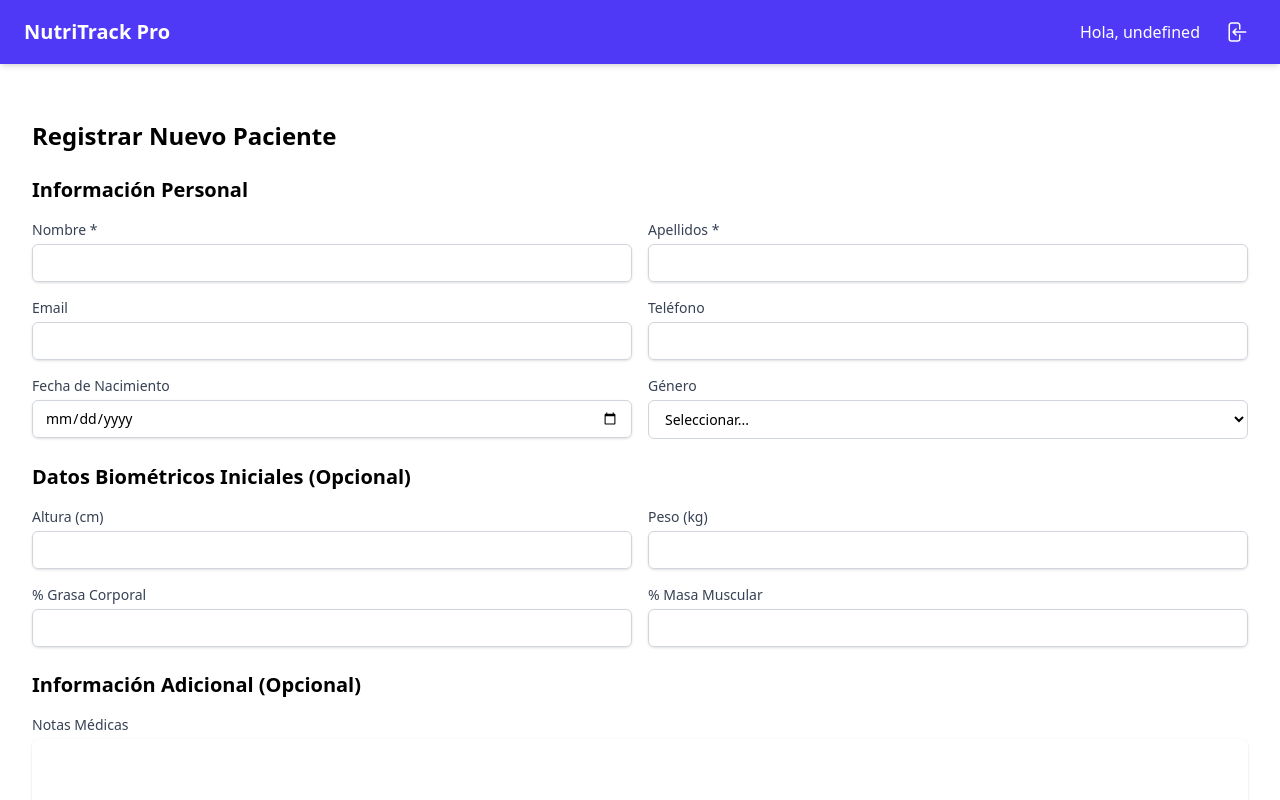
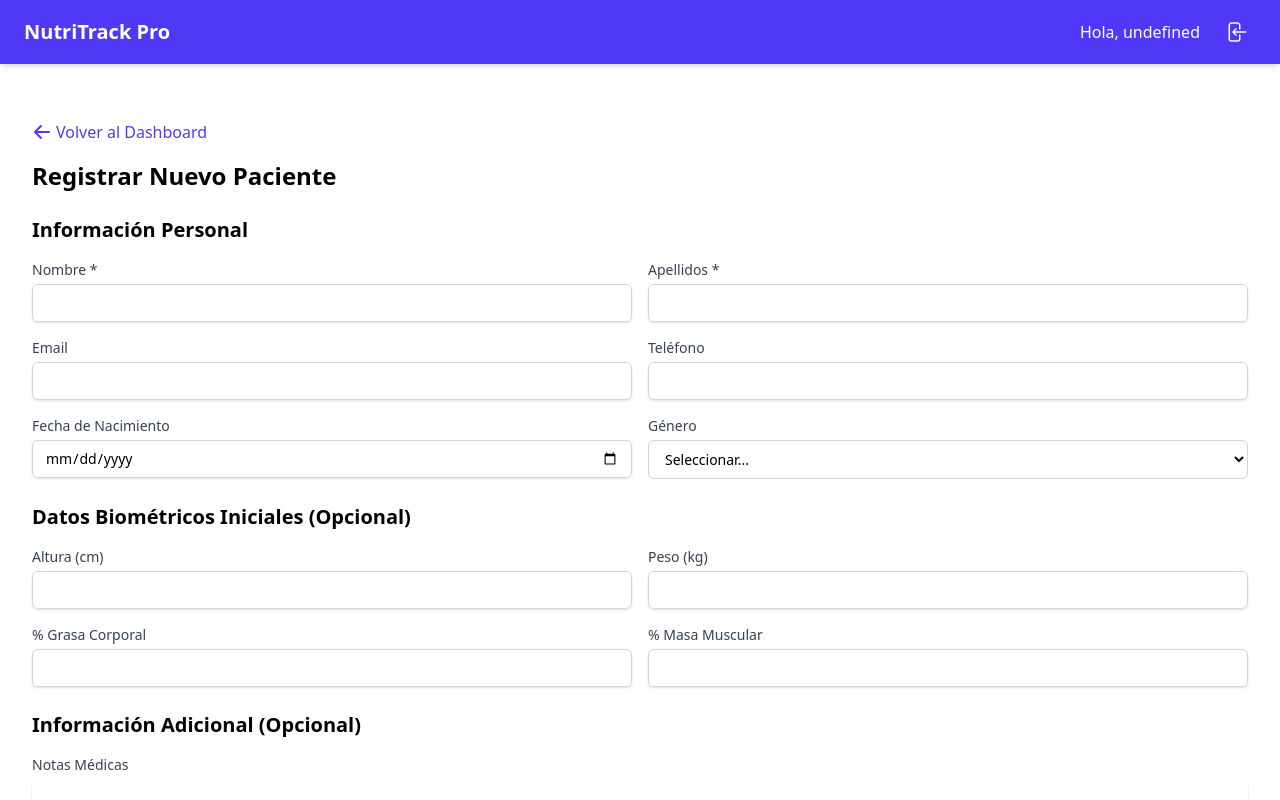
Before and after one commit to ajbarrios/finalproject-AJBL, a React (Vite) app in the folder frontend/: page /patients/new in a window 1280 px wide. Shown: the top 800 px of the page. Built offline with nearby package versions, Linux system fonts and the light colour scheme; no server answers; sample sign-in values are in the browser's storage.

Commit message:
feat: improve the homepage to display dynamic buttons based on the user's authentication status.

```diff
--- a/frontend/src/pages/HomePage.tsx
+++ b/frontend/src/pages/HomePage.tsx
@@ -1,7 +1,10 @@
 import React from 'react';
 import { Link } from 'react-router-dom';
+import { useAuth } from '../hooks/useAuth';
 
 const HomePage: React.FC = () => {
+  const { isAuthenticated, isLoading } = useAuth();
+
   return (
     <div className="min-h-screen bg-gradient-to-br from-indigo-50 via-purple-50 to-pink-50 relative overflow-hidden">
       {/* Patrón de fondo sutil */}
@@ -46,6 +49,19 @@ const HomePage: React.FC = () => {
 
           {/* Botones de acción */}
           <div className="flex flex-col sm:flex-row gap-4 justify-center items-center">
+            {!isLoading && (
+              <>
+                {isAuthenticated ? (
+                  // Botón para ir al dashboard cuando está logado
+                  <Link
+                    to="/dashboard"
+                    className="group relative inline-flex items-center justify-center px-8 py-4 text-lg font-medium rounded-lg text-white bg-indigo-600 hover:bg-indigo-700 focus:outline-none focus:ring-2 focus:ring-offset-2 focus:ring-indigo-500 transition-all duration-200 transform hover:scale-105 shadow-lg"
+                  >
+                    <span className="relative">Ir al Dashboard</span>
+                  </Link>
+                ) : (
+                  // Botones de login y registro cuando no está logado
+                  <>
                     <Link
                       to="/login"
                       className="group relative inline-flex items-center justify-center px-8 py-4 text-lg font-medium rounded-lg text-white bg-indigo-600 hover:bg-indigo-700 focus:outline-none focus:ring-2 focus:ring-offset-2 focus:ring-indigo-500 transition-all duration-200 transform hover:scale-105 shadow-lg"
@@ -59,6 +75,13 @@ const HomePage: React.FC = () => {
                     >
                       <span className="relative">Registrarse</span>
                     </Link>
+                  </>
+                )}
+              </>
+            )}
+            {isLoading && (
+              <div className="text-gray-600">Cargando...</div>
+            )}
           </div>
 
           {/* Información adicional */}
--- a/frontend/src/pages/NewPatientPage.tsx
+++ b/frontend/src/pages/NewPatientPage.tsx
@@ -232,6 +232,28 @@ const NewPatientPage: React.FC = () => {
 
   return (
     <div className="container mx-auto px-4 py-8">
+      {/* Botón Volver al Dashboard - con estilos consistentes */}
+      <div className="mb-4">
+        <button
+          onClick={() => navigate('/dashboard')}
+          className="flex items-center text-indigo-600 hover:text-indigo-800"
+        >
+          <svg
+            xmlns="http://www.w3.org/2000/svg"
+            className="h-5 w-5 mr-1"
+            viewBox="0 0 20 20"
+            fill="currentColor"
+          >
+            <path
+              fillRule="evenodd"
+              d="M9.707 16.707a1 1 0 01-1.414 0l-6-6a1 1 0 010-1.414l6-6a1 1 0 011.414 1.414L5.414 9H17a1 1 0 110 2H5.414l4.293 4.293a1 1 0 010 1.414z"
+              clipRule="evenodd"
+            />
+          </svg>
+          Volver al Dashboard
+        </button>
+      </div>
+
       <h1 className="text-2xl font-bold mb-6">Registrar Nuevo Paciente</h1>
 
       <form onSubmit={handleSubmit} className="space-y-6">
```
Lines whose indentation alone changed are shown as unchanged.
